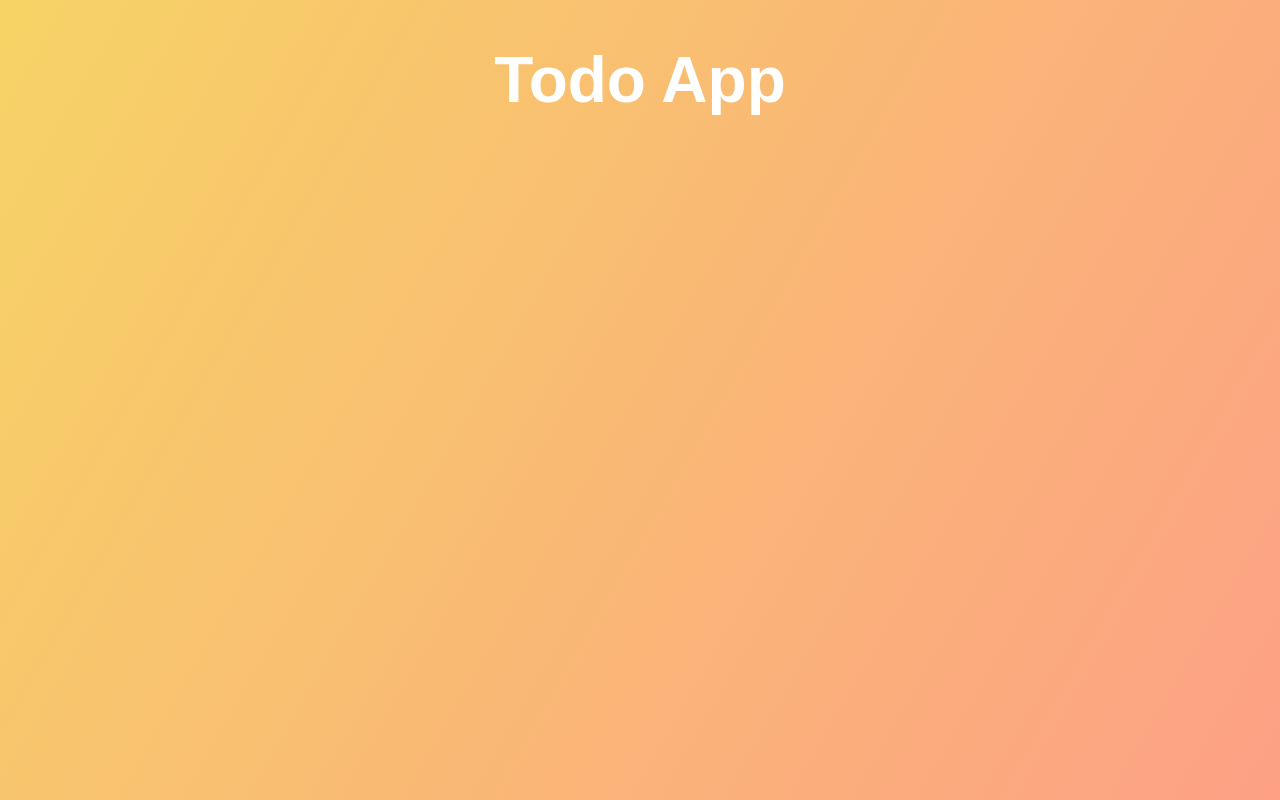
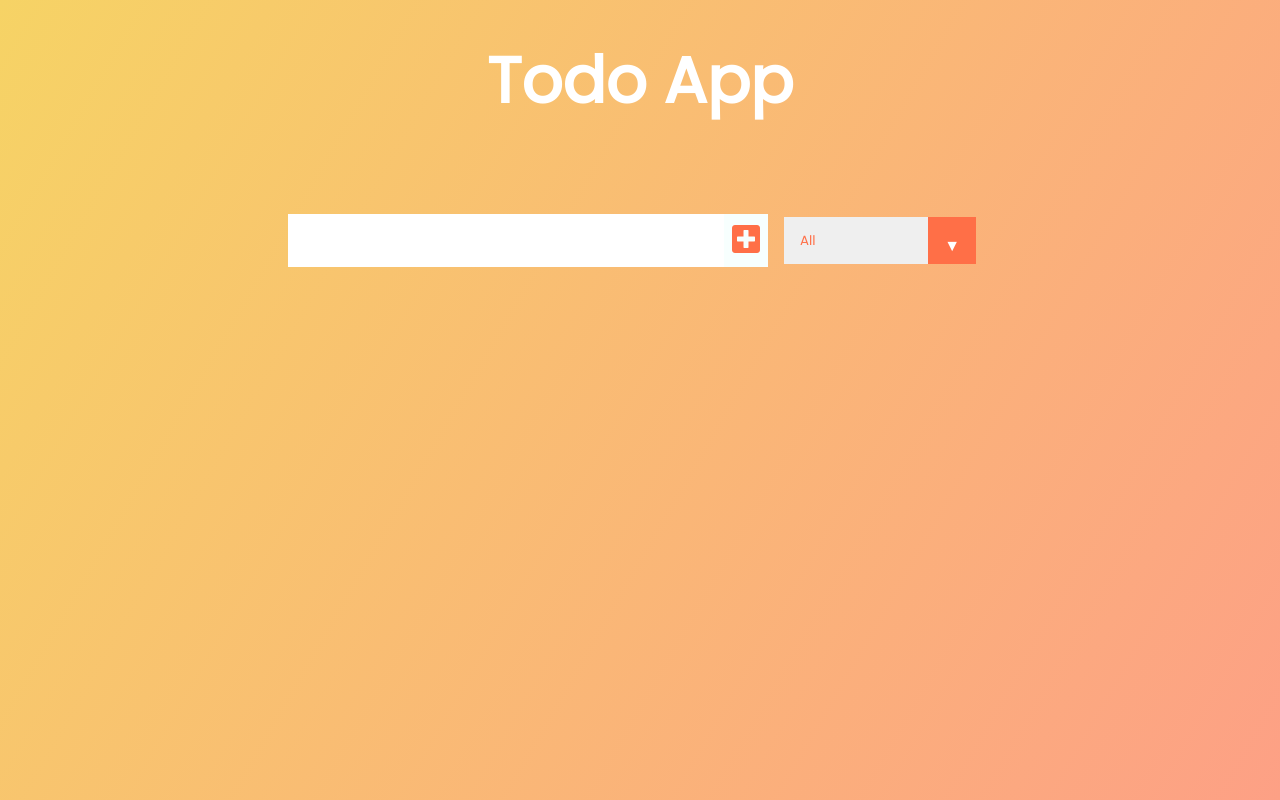
Before and after one commit to Fred011/todo-app, a React (Create React App) app: page / in a window 1280 px wide. Built offline with nearby package versions, Linux system fonts and the light colour scheme.

Commit message:
Form created and custom font added

```diff
--- a/public/index.html
+++ b/public/index.html
@@ -1,14 +1,15 @@
 <!DOCTYPE html>
 <html lang="en">
+
 <head>
   <meta charset="utf-8" />
   <link rel="icon" href="%PUBLIC_URL%/favicon.ico" />
   <meta name="viewport" content="width=device-width, initial-scale=1" />
   <meta name="theme-color" content="#000000" />
-    <meta
-      name="description"
-      content="Web site created using create-react-app"
-    />
+  <meta name="description" content="Web site created using create-react-app" />
+  <link href="https://fonts.googleapis.com/css?family=Poppins&display=swap" rel="stylesheet" />
+  <link rel="stylesheet" href="https://cdnjs.cloudflare.com/ajax/libs/font-awesome/5.12.1/css/all.min.css"
+    integrity="sha256-mmgLkCYLUQbXn0B1SRqzHar6dCnv9oZFPEC1g1cwlkk=" crossorigin="anonymous" />
   <link rel="apple-touch-icon" href="%PUBLIC_URL%/logo192.png" />
   <!--
       manifest.json provides metadata used when your web app is installed on a
@@ -26,6 +27,7 @@
     -->
   <title>React App</title>
 </head>
+
 <body>
   <noscript>You need to enable JavaScript to run this app.</noscript>
   <div id="root"></div>
@@ -40,4 +42,5 @@
       To create a production bundle, use `npm run build` or `yarn build`.
     -->
 </body>
+
 </html>
--- a/src/App.js
+++ b/src/App.js
@@ -1,5 +1,6 @@
 import React from 'react';
 import './App.css';
+import Form from './components/Form';
 
 function App() {
   return (
@@ -7,6 +8,7 @@
       <header>
         <h1>Todo App</h1>
       </header>
+      <Form />
     </div>
   );
 }
--- /dev/null
+++ b/src/components/Form.js
@@ -0,0 +1,21 @@
+import React from "react";
+
+const Form = () => {
+  return (
+    <form>
+      <input type="text" className="todo-input" />
+      <button className="todo-button" type="submit">
+        <i className="fas fa-plus-square"></i>
+      </button>
+      <div className="select">
+        <select name="todos" className="filter-todo">
+          <option value="all">All</option>
+          <option value="completed">Completed</option>
+          <option value="uncompleted">Uncompleted</option>
+        </select>
+      </div>
+    </form>
+  );
+};
+
+export default Form;
--- /dev/null
+++ b/src/components/TodoList.js
@@ -0,0 +1 @@
+import React from "react";
```
Lines whose indentation alone changed are shown as unchanged.
